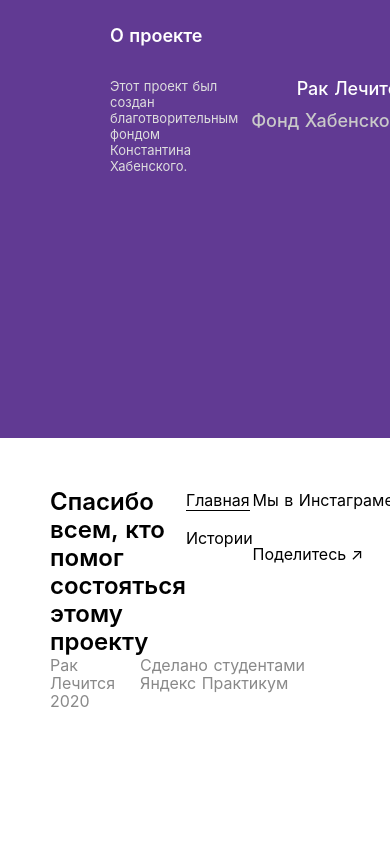
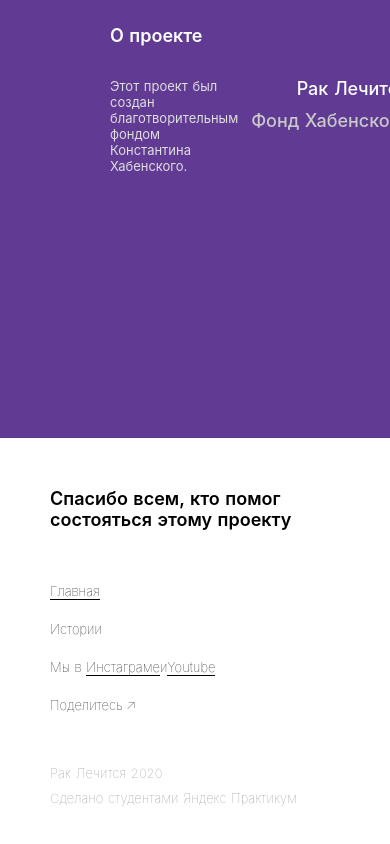
Before and after one commit to orDanAn/rac-lechitca, a Nuxt app: page / in a window 390 px wide. Shown: the part 6403-7247 px from the top of the page. Before the commit the page ends 7163 px from the top, so only its background shows below. Built offline with nearby package versions, Linux system fonts and the light colour scheme.

Commit message:
adaptive complete

```diff
--- a/components/Footer.vue
+++ b/components/Footer.vue
@@ -114,7 +114,7 @@ export default {
     margin-right: 0;
   }
 }
-@media screen and (max-width: 800px) {
+@media screen and (max-width: 850px) {
   .footer__container {
     max-width: 768px;
   }
@@ -126,7 +126,43 @@ export default {
   }
 
   .footer__menu /deep/ .menu__list-elem {
-    padding: 0 0 14px;
+    margin-bottom: 14px;
+    padding: 0;
+  }
+}
+@media screen and (max-width: 700px) {
+  .footer__info {
+    display: block;
+  }
+  .footer__text {
+    padding-bottom: 50px;
+  }
+  .footer__menu /deep/ .menu__list-elem {
+    margin-bottom: 18px;
+    padding: 0;
+  }
+  .footer__description {
+    display: block;
+  }
+  .footer__description-text {
+    margin-top: 10px;
+  }
+}
+@media screen and (max-width: 400px) {
+  .footer__text {
+    font-size: 18px;
+    line-height: 21px;
+  }
+  .footer__menu /deep/ .menu__link {
+    font-weight: 100;
+    font-size: 13px;
+    line-height: 15px;
+  }
+
+  .footer__description-text {
+    font-weight: 100;
+    font-size: 13px;
+    line-height: 15px;
   }
 }
 </style>
--- a/components/SocialListFooter.vue
+++ b/components/SocialListFooter.vue
@@ -2,13 +2,14 @@
   <nav class="social-list">
     <ul class="social-list__list">
       <li class="social-list__list-elem">
+        <span class="social-list__text">Мы в </span>
         <a
           href="https://www.instagram.com/raklechitsa/"
           class="social-list__link"
           target="_blank"
-          >Мы в Инстаграме</a
+          >Инстаграме</a
         >
-        <span class="social-list__link">и</span>
+        <span class="social-list__text">и</span>
         <a
           href="https://www.youtube.com/results?search_query=%23%D1%8D%D1%82%D0%BE%D0%BD%D0%B5%D0%BB%D0%B5%D1%87%D0%B8%D1%82%D1%81%D1%8F"
           class="social-list__link"
@@ -49,8 +50,15 @@ export default {
   font-size: 18px;
   line-height: 24px;
   text-decoration: none;
+  border-bottom: 1.5px solid black;
   color: black;
   transition: opacity 0.3s ease-in-out;
+}
+.social-list__text {
+  font-style: normal;
+  font-weight: normal;
+  font-size: 18px;
+  line-height: 24px;
 }
 .social-list__link:hover {
   opacity: 0.8;
@@ -61,6 +69,9 @@ export default {
 }
 @media screen and (max-width: 1280px) {
   .social-list__link {
+    font-size: 16px;
+  }
+  .social-list__text {
     font-size: 16px;
   }
   .social-list__list {
@@ -81,4 +92,34 @@ export default {
     margin-bottom: 30px;
   }
 }
+@media screen and (max-width: 800px) {
+  .social-list__list-elem {
+    margin-bottom: 14px;
+  }
+}
+@media screen and (max-width: 800px) {
+  .social-list__list-elem {
+    margin-bottom: 18px;
+  }
+  .social-list__list {
+    margin-bottom: 10px;
+  }
+}
+@media screen and (max-width: 400px) {
+  .social-list__link {
+    font-weight: 100;
+    font-size: 13px;
+    line-height: 15px;
+  }
+  .social-list__text {
+    font-weight: 100;
+    font-size: 13px;
+    line-height: 15px;
+  }
+  .social-list__button {
+    font-weight: 100;
+    font-size: 13px;
+    line-height: 15px;
+  }
+}
 </style>
```
